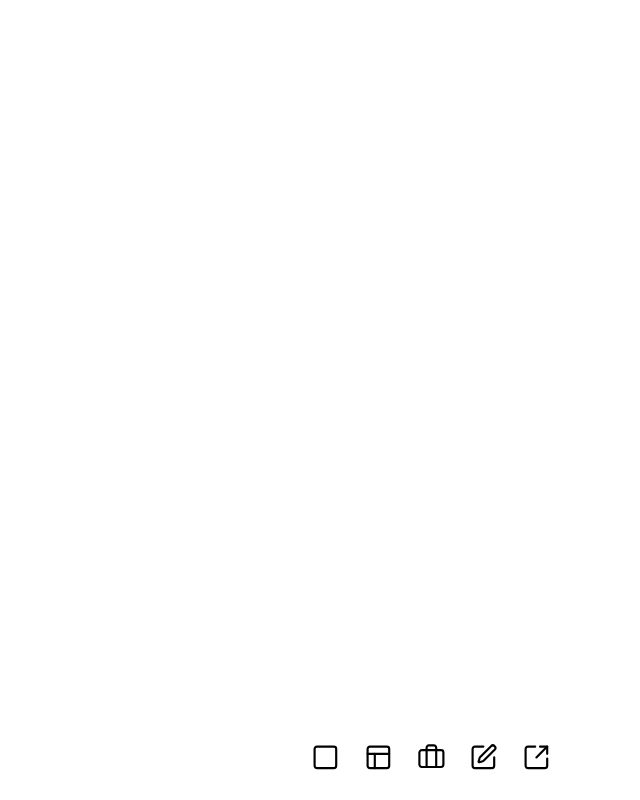
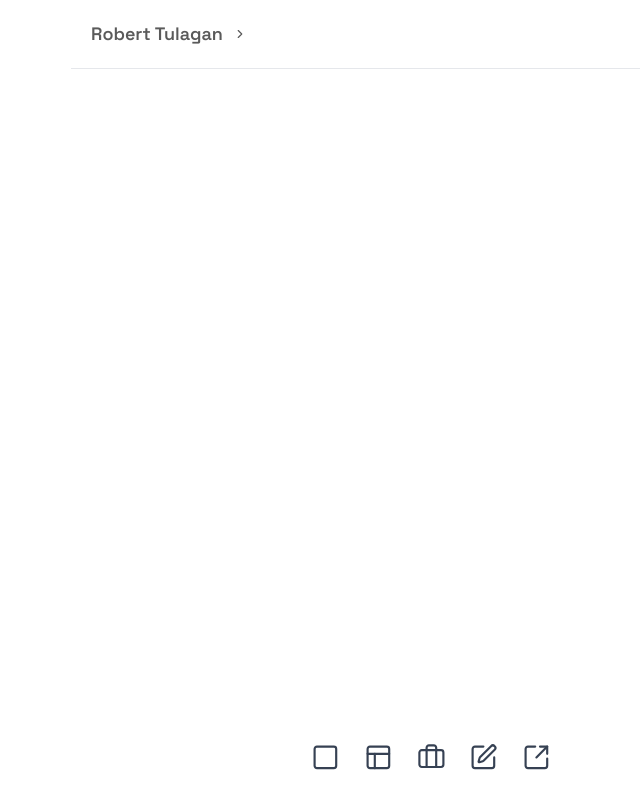
Before and after one commit to robaaaru/Portfolio, a React (Vite) app: page / in a window 1280 px wide. Shown: the whole page, without its empty margins (209-849 px from the left). Built offline with nearby package versions, Linux system fonts and the light colour scheme.

Commit message:
feat: add Header component and integrate it into App; update Footer styles

```diff
--- a/src/App.jsx
+++ b/src/App.jsx
@@ -1,10 +1,15 @@
 import Footer from './components/Footer.jsx'
+import Header from './components/Header.jsx'
 import { useState } from 'react'
 
 export default function App() {
     const [currentPage, setPage] = useState('Default Page')
 
     return(
+        <>
+        <Header />
         <Footer setPage={setPage}/>
+
+        </>
     )
 }
--- a/src/components/Footer.jsx
+++ b/src/components/Footer.jsx
@@ -4,8 +4,7 @@ import { Square, PanelsTopLeft, Briefcase, SquarePen, SquareArrowOutUpRight } fr
 export default function Footer({setPage}){
 
     let strokeWidth = 1.8
-    const baseClasses = 'hover:stroke-[#048688] lg:w-[1.8rem] lg:h-[1.8rem] w-[1.5rem] h-[1.5rem] hover:-translate-y-1 transition-transform duration-175 ease-in'
-
+    const baseClasses = 'stroke-gray-700 hover:stroke-[#048688] lg:w-[1.8rem] lg:h-[1.8rem] w-[1.5rem] h-[1.5rem] hover:-translate-y-1 transition-transform duration-175 ease-in'
     const handleIconClick = () =>setPage('Default Page')
 
     let icons = [
--- /dev/null
+++ b/src/components/Header.jsx
@@ -0,0 +1,21 @@
+
+import {Breadcrumb, BreadcrumbItem,BreadcrumbLink, BreadcrumbList, BreadcrumbPage, BreadcrumbSeparator} from "@/components/ui/breadcrumb"
+import { Slash } from "lucide-react"
+export default function Header(){
+    console.log('im exported')
+    return(
+        <header className="fixed top-0 w-full ">
+            <div className="mx-auto w-[45rem] p-5 border-gray-200 border-b-1">
+            <Breadcrumb>
+                <BreadcrumbList>
+                    <BreadcrumbItem>
+                        <BreadcrumbLink className="text-lg font-semibold">Robert Tulagan</BreadcrumbLink>
+                    </BreadcrumbItem>
+                <BreadcrumbSeparator/>
+
+                </BreadcrumbList>
+            </Breadcrumb>
+            </div>
+        </header>
+    )
+}
--- /dev/null
+++ b/src/components/ui/breadcrumb.jsx
@@ -0,0 +1,112 @@
+import * as React from "react"
+import { Slot } from "@radix-ui/react-slot"
+import { ChevronRight, MoreHorizontal } from "lucide-react"
+
+import { cn } from "@/lib/utils"
+
+function Breadcrumb({
+  ...props
+}) {
+  return <nav aria-label="breadcrumb" data-slot="breadcrumb" {...props} />;
+}
+
+function BreadcrumbList({
+  className,
+  ...props
+}) {
+  return (
+    <ol
+      data-slot="breadcrumb-list"
+      className={cn(
+        "text-muted-foreground flex flex-wrap items-center gap-1.5 text-sm break-words sm:gap-2.5",
+        className
+      )}
+      {...props} />
+  );
+}
+
+function BreadcrumbItem({
+  className,
+  ...props
+}) {
+  return (
+    <li
+      data-slot="breadcrumb-item"
+      className={cn("inline-flex items-center gap-1.5", className)}
+      {...props} />
+  );
+}
+
+function BreadcrumbLink({
+  asChild,
+  className,
+  ...props
+}) {
+  const Comp = asChild ? Slot : "a"
+
+  return (
+    <Comp
+      data-slot="breadcrumb-link"
+      className={cn("hover:text-foreground transition-colors", className)}
+      {...props} />
+  );
+}
+
+function BreadcrumbPage({
+  className,
+  ...props
+}) {
+  return (
+    <span
+      data-slot="breadcrumb-page"
+      role="link"
+      aria-disabled="true"
+      aria-current="page"
+      className={cn("text-foreground font-normal", className)}
+      {...props} />
+  );
+}
+
+function BreadcrumbSeparator({
+  children,
+  className,
+  ...props
+}) {
+  return (
+    <li
+      data-slot="breadcrumb-separator"
+      role="presentation"
+      aria-hidden="true"
+      className={cn("[&>svg]:size-3.5", className)}
+      {...props}>
+      {children ?? <ChevronRight />}
+    </li>
+  );
+}
+
+function BreadcrumbEllipsis({
+  className,
+  ...props
+}) {
+  return (
+    <span
+      data-slot="breadcrumb-ellipsis"
+      role="presentation"
+      aria-hidden="true"
+      className={cn("flex size-9 items-center justify-center", className)}
+      {...props}>
+      <MoreHorizontal className="size-4" />
+      <span className="sr-only">More</span>
+    </span>
+  );
+}
+
+export {
+  Breadcrumb,
+  BreadcrumbList,
+  BreadcrumbItem,
+  BreadcrumbLink,
+  BreadcrumbPage,
+  BreadcrumbSeparator,
+  BreadcrumbEllipsis,
+}
--- a/src/index.css
+++ b/src/index.css
@@ -1,5 +1,9 @@
 @import "tailwindcss";
 @import "tw-animate-css";
+
+*{
+  font-family: 'Space Grotesk', sans-serif;
+}
 
 @theme {
   --font-head: 'Archivo Black', sans-serif;
```
